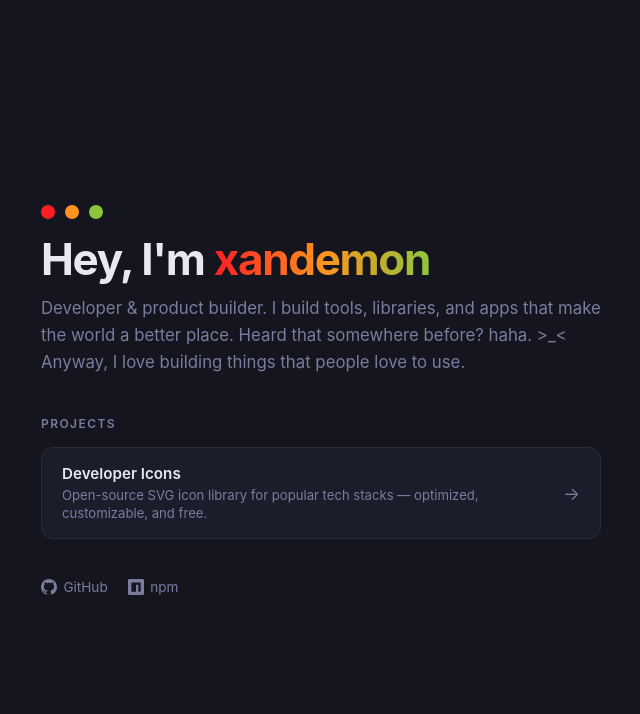
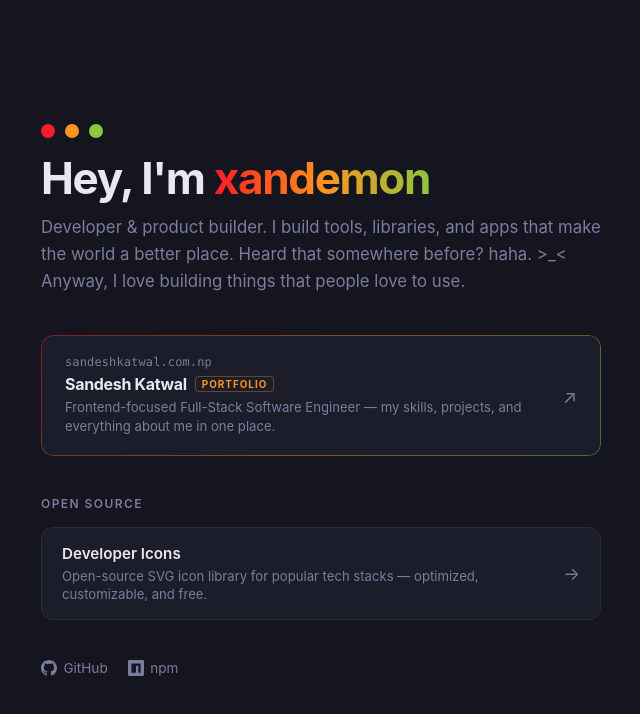
Before and after one commit to xandemon/xandemon.github.io, a plain HTML site: page index.html in a window 1280 px wide. Shown: the whole page, without its empty margins (319-959 px from the left). Drawn offline with Linux system fonts and the light colour scheme.

Commit message:
feat: add portfolio section for Sandesh Katwal with styled card layout in index.html

```diff
--- a/index.html
+++ b/index.html
@@ -70,6 +70,7 @@
           "alternateName": "xandemon",
           "url": "https://xandemon.github.io/",
           "sameAs": [
+            "https://sandeshkatwal.com.np/",
             "https://github.com/xandemon",
             "https://www.npmjs.com/~xandemon"
           ],
@@ -279,6 +280,113 @@
         color: var(--text);
       }
 
+      .portfolio-card {
+        position: relative;
+        display: flex;
+        align-items: center;
+        justify-content: space-between;
+        gap: 1rem;
+        padding: 1.25rem 1.5rem;
+        background: var(--surface);
+        border-radius: 12px;
+        text-decoration: none;
+        color: inherit;
+        transition: background 0.2s;
+        overflow: hidden;
+      }
+
+      .portfolio-card::before {
+        content: "";
+        position: absolute;
+        inset: 0;
+        border-radius: 12px;
+        padding: 1px;
+        background: linear-gradient(
+          135deg,
+          var(--accent-red),
+          var(--accent-orange),
+          var(--accent-green)
+        );
+        -webkit-mask:
+          linear-gradient(#fff 0 0) content-box,
+          linear-gradient(#fff 0 0);
+        -webkit-mask-composite: xor;
+        mask:
+          linear-gradient(#fff 0 0) content-box,
+          linear-gradient(#fff 0 0);
+        mask-composite: exclude;
+        opacity: 0.45;
+        transition: opacity 0.25s;
+        pointer-events: none;
+      }
+
+      .portfolio-card:hover::before {
+        opacity: 1;
+      }
+
+      .portfolio-card:hover {
+        background: #20212f;
+      }
+
+      .portfolio-info {
+        display: flex;
+        flex-direction: column;
+        gap: 0.3rem;
+      }
+
+      .portfolio-name-row {
+        display: flex;
+        align-items: center;
+        gap: 0.5rem;
+        flex-wrap: wrap;
+      }
+
+      .badge {
+        font-size: 0.62rem;
+        font-weight: 700;
+        letter-spacing: 0.1em;
+        text-transform: uppercase;
+        color: var(--accent-orange);
+        border: 1px solid rgba(255, 147, 30, 0.35);
+        border-radius: 4px;
+        padding: 1px 6px;
+        flex-shrink: 0;
+      }
+
+      .portfolio-url {
+        font-size: 0.75rem;
+        font-family: ui-monospace, "SF Mono", Menlo, monospace;
+        color: var(--muted);
+        letter-spacing: 0.01em;
+      }
+
+      .portfolio-name {
+        font-size: 1rem;
+        font-weight: 700;
+        color: var(--text);
+        letter-spacing: -0.02em;
+      }
+
+      .portfolio-desc {
+        font-size: 0.82rem;
+        color: var(--muted);
+        line-height: 1.45;
+      }
+
+      .portfolio-arrow {
+        font-size: 1.15rem;
+        color: var(--muted);
+        flex-shrink: 0;
+        transition:
+          transform 0.2s,
+          color 0.2s;
+      }
+
+      .portfolio-card:hover .portfolio-arrow {
+        transform: translate(2px, -2px);
+        color: var(--text);
+      }
+
       .links {
         display: flex;
         gap: 1.25rem;
@@ -319,8 +427,30 @@
         </p>
       </div>
 
+      <div>
+        <a
+          href="https://sandeshkatwal.com.np/"
+          class="portfolio-card"
+          target="_blank"
+          rel="noopener noreferrer"
+        >
+          <div class="portfolio-info">
+            <span class="portfolio-url">sandeshkatwal.com.np</span>
+            <div class="portfolio-name-row">
+              <span class="portfolio-name">Sandesh Katwal</span>
+              <span class="badge">Portfolio</span>
+            </div>
+            <span class="portfolio-desc">
+              Frontend-focused Full-Stack Software Engineer — my skills,
+              projects, and everything about me in one place.
+            </span>
+          </div>
+          <span class="portfolio-arrow">↗</span>
+        </a>
+      </div>
+
       <div class="projects">
-        <p class="section-label">Projects</p>
+        <p class="section-label">Open Source</p>
         <a
           href="https://xandemon.github.io/developer-icons/"
           class="project-card"
```
